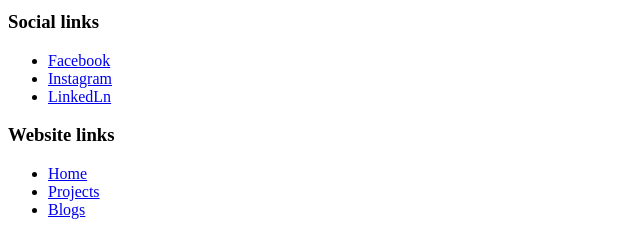
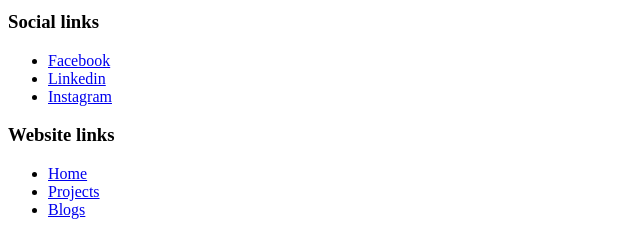
Before and after one commit to sachinsingh24/html-basic, a plain HTML site: page index.html in a window 1280 px wide. Shown: the part 779-1011 px from the top of the page, 0-640 px from the left. Drawn offline with Linux system fonts and the light colour scheme.

Commit message:
change link

```diff
--- a/index.html
+++ b/index.html
@@ -62,8 +62,8 @@
           <h3>Social links</h3>
           <ul>
             <li><a href="#">Facebook</a></li>
-            <li><a href="#">Instagram</a></li>
-            <li> <a href="#">LinkedLn</a></li>
+            <li><a href="#">Linkedin</a></li>
+            <li> <a href="#">Instagram</a></li>
           </ul>
         </div>
         <div>
```
